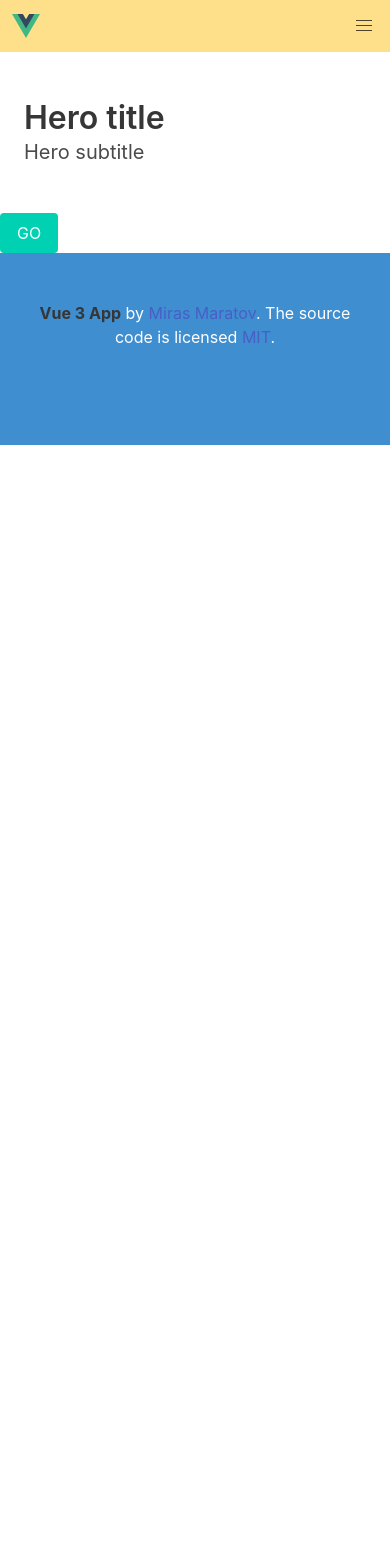
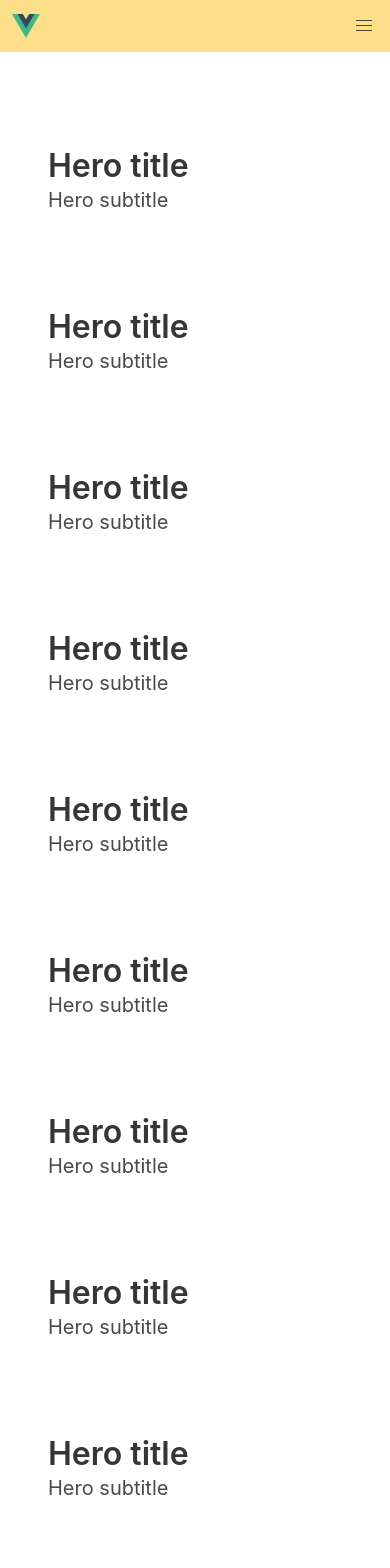
Before and after one commit to miramar1820/vue-todo-app, a Vue app: page / in a window 390 px wide. Shown: the top 1568 px of the page. Before the commit the page ends 844 px from the top, so only its background shows below. Built offline with nearby package versions, Linux system fonts and the light colour scheme; no server answers.

Commit message:
Navbar mobile menu realisation

```diff
--- a/package.json
+++ b/package.json
@@ -12,6 +12,7 @@
     "@vuelidate/validators": "^2.0.3",
     "firebase": "^10.1.0",
     "font-awesome": "^4.7.0",
+    "lodash": "^4.17.21",
     "pinia": "^2.1.4",
     "vue": "^3.3.4",
     "vue-router": "^4.2.4"
--- a/src/App.vue
+++ b/src/App.vue
@@ -1,5 +1,12 @@
 <script setup>
+import { onMounted } from 'vue'
 import Navbar from './components/Navbar.vue';
+import { useAuthStore } from "@/stores/user";
+const userStore = useAuthStore();
+onMounted(() => {
+  userStore.init();
+})
+
 </script>
 
 <template>
--- a/src/components/Navbar.vue
+++ b/src/components/Navbar.vue
@@ -1,20 +1,21 @@
 <template>
-    <nav class="navbar is-warning is-fixed-top" role="navigation" aria-label="main navigation">
+    <nav class="navbar is-warning is-fixed-top" :class="{ 'is-transformed': !showNavbar }" role="navigation"
+        aria-label="main navigation">
         <div class="container">
             <div class="navbar-brand">
                 <div class="navbar-item">
                     <img alt="Vue logo" class="logo" src="@/assets/logo.svg" width="28" height="28" />
                 </div>
 
-                <a role="button" class="navbar-burger" aria-label="menu" aria-expanded="false"
-                    data-target="navbarBasicExample">
+                <a role="button" class="navbar-burger" :class="{ 'is-active': isActive }" @click="isActive = !isActive"
+                    aria-label="menu" :aria-expanded="isActive" data-target="navbarBasicExample">
                     <span aria-hidden="true"></span>
                     <span aria-hidden="true"></span>
                     <span aria-hidden="true"></span>
                 </a>
             </div>
 
-            <div class="navbar-menu">
+            <div class="navbar-menu" :class="{ 'is-active': isActive }" @click="isActive = !isActive">
                 <div class="navbar-end">
 
                     <RouterLink to="/" class="navbar-item">Home</RouterLink>
@@ -119,12 +120,6 @@
                                 </a>
                             </div>
                         </div>
-                        <!-- <button class="button is-light" :class="store.loading ? 'is-loading' : ''" @click="logout">
-                            <span class="icon">
-                                <i class="fa fa-sign-out"></i>
-                            </span>
-                            <span>Logout</span>
-                        </button> -->
                     </template>
                 </div>
             </div>
@@ -135,10 +130,37 @@
 <script setup>
 import { useRouter } from 'vue-router'
 import { useAuthStore } from '@/stores/user'
+import { ref, onMounted, nextTick } from 'vue';
+import { throttle } from '@/utils'
 
 const store = useAuthStore();
 const { logoutAccount } = store;
 const router = useRouter();
+
+const isActive = ref(false)
+const showNavbar = ref(true)
+const lastScrollPosition = ref(0)
+
+
+function closeMenu() {
+    isActive.value = false
+}
+function hideNav() {
+    const currentScrollPosition =
+        window.scrollY || document.documentElement.scrollTop
+    if (currentScrollPosition < 0) return
+    if (Math.abs(currentScrollPosition - lastScrollPosition.value) < 60) return
+    showNavbar.value = currentScrollPosition < lastScrollPosition.value
+    lastScrollPosition.value = currentScrollPosition
+    setTimeout(closeMenu, 250)
+}
+
+onMounted(() => {
+    // nextTick(() => {
+        window.addEventListener('resize', throttle(closeMenu, 500))
+        window.addEventListener('scroll', throttle(hideNav, 250))
+    // })
+})
 
 const logout = async () => {
     if (confirm("Are you sure?"))
@@ -148,3 +170,13 @@ const logout = async () => {
 }
 
 </script>
+
+<style lang="scss">
+.navbar {
+    transition: transform 200ms ease-out;
+
+    &.is-transformed {
+        transform: translate3d(0, -100%, 0);
+    }
+}
+</style>
--- a/src/main.js
+++ b/src/main.js
@@ -5,18 +5,19 @@ import App from "./App.vue";
 import router from "./router";
 // import "./assets/main.css";
 
-(async () => {
-  const app = createApp(App);
-  app.use(createPinia());
-  const { init } = useAuthStore();
-  await init();
-  app.use(router);
-  app.mount("#app");
-})();
+// (async () => {
+//   const app = createApp(App);
+//   app.use(createPinia());
+//   const { init } = useAuthStore();
+//   await init();
+//   app.use(router);
+//   app.mount("#app");
+// })();
 
-// const pinia = createPinia();
+const pinia = createPinia();
 
-// const app = createApp(App);
-// app.use(pinia);
+const app = createApp(App);
+app.use(pinia);
+app.use(router);
 
-// app.use(router).mount("#app");
+app.use(router).mount("#app");
--- /dev/null
+++ b/src/utils/index.js
@@ -0,0 +1,14 @@
+
+export const throttle = (callback, time) => {
+    let throttleTimer = null;
+
+    return function perform(...args) {
+        // console.log();
+        if (throttleTimer) return;
+        throttleTimer = setTimeout(() => {
+            callback(...args);
+            clearTimeout(throttleTimer)
+            throttleTimer = null
+        }, time);
+    }
+}
--- a/src/views/HomeView.vue
+++ b/src/views/HomeView.vue
@@ -2,7 +2,79 @@
 </script>
 
 <template>
-  <section>
+  <section class="section">
+    <div class="hero-body">
+      <p class="title is-info">
+        Hero title
+      </p>
+      <p class="subtitle">
+        Hero subtitle
+      </p>
+    </div>
+    <div class="hero-body">
+      <p class="title is-info">
+        Hero title
+      </p>
+      <p class="subtitle">
+        Hero subtitle
+      </p>
+    </div>
+    <div class="hero-body">
+      <p class="title is-info">
+        Hero title
+      </p>
+      <p class="subtitle">
+        Hero subtitle
+      </p>
+    </div>
+    <div class="hero-body">
+      <p class="title is-info">
+        Hero title
+      </p>
+      <p class="subtitle">
+        Hero subtitle
+      </p>
+    </div>
+    <div class="hero-body">
+      <p class="title is-info">
+        Hero title
+      </p>
+      <p class="subtitle">
+        Hero subtitle
+      </p>
+    </div>
+    <div class="hero-body">
+      <p class="title is-info">
+        Hero title
+      </p>
+      <p class="subtitle">
+        Hero subtitle
+      </p>
+    </div>
+    <div class="hero-body">
+      <p class="title is-info">
+        Hero title
+      </p>
+      <p class="subtitle">
+        Hero subtitle
+      </p>
+    </div>
+    <div class="hero-body">
+      <p class="title is-info">
+        Hero title
+      </p>
+      <p class="subtitle">
+        Hero subtitle
+      </p>
+    </div>
+    <div class="hero-body">
+      <p class="title is-info">
+        Hero title
+      </p>
+      <p class="subtitle">
+        Hero subtitle
+      </p>
+    </div>
     <div class="hero-body">
       <p class="title is-info">
         Hero title
```
Also changed, not shown: src/views/Report.vue (added), 1 other file (tests, documents, lock files or other folders).
